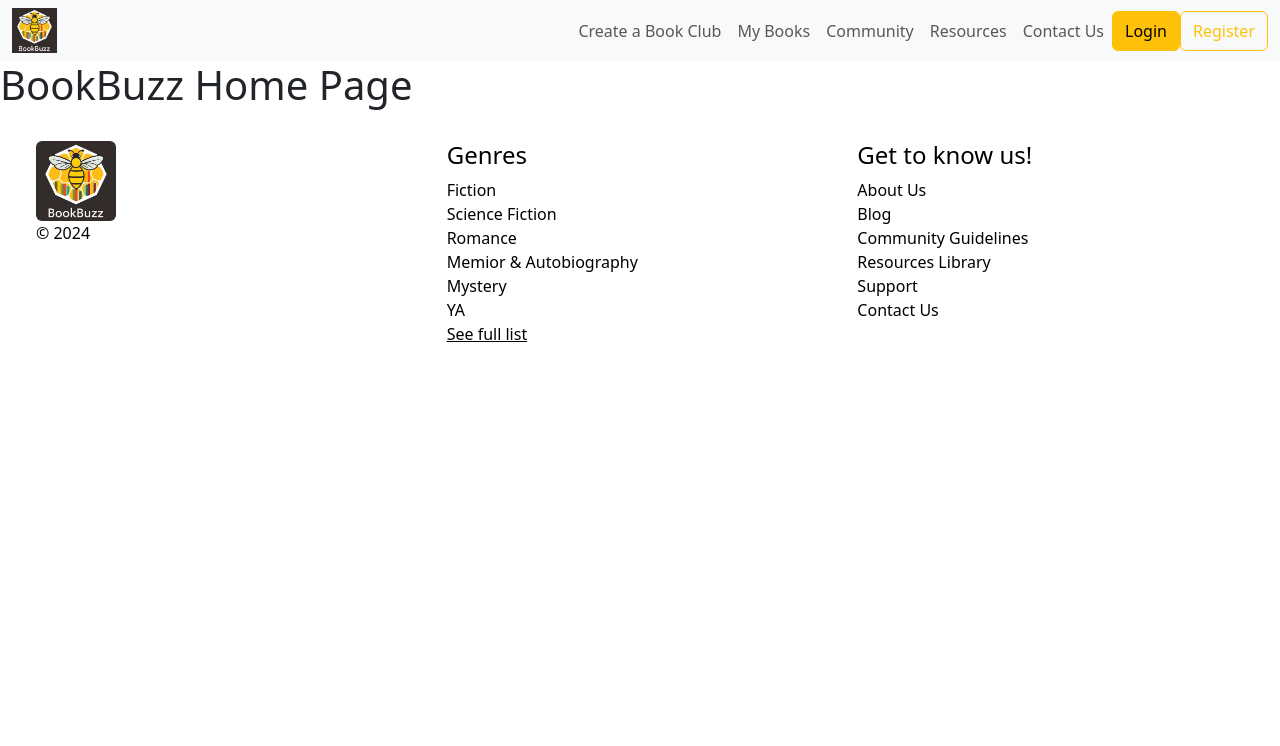
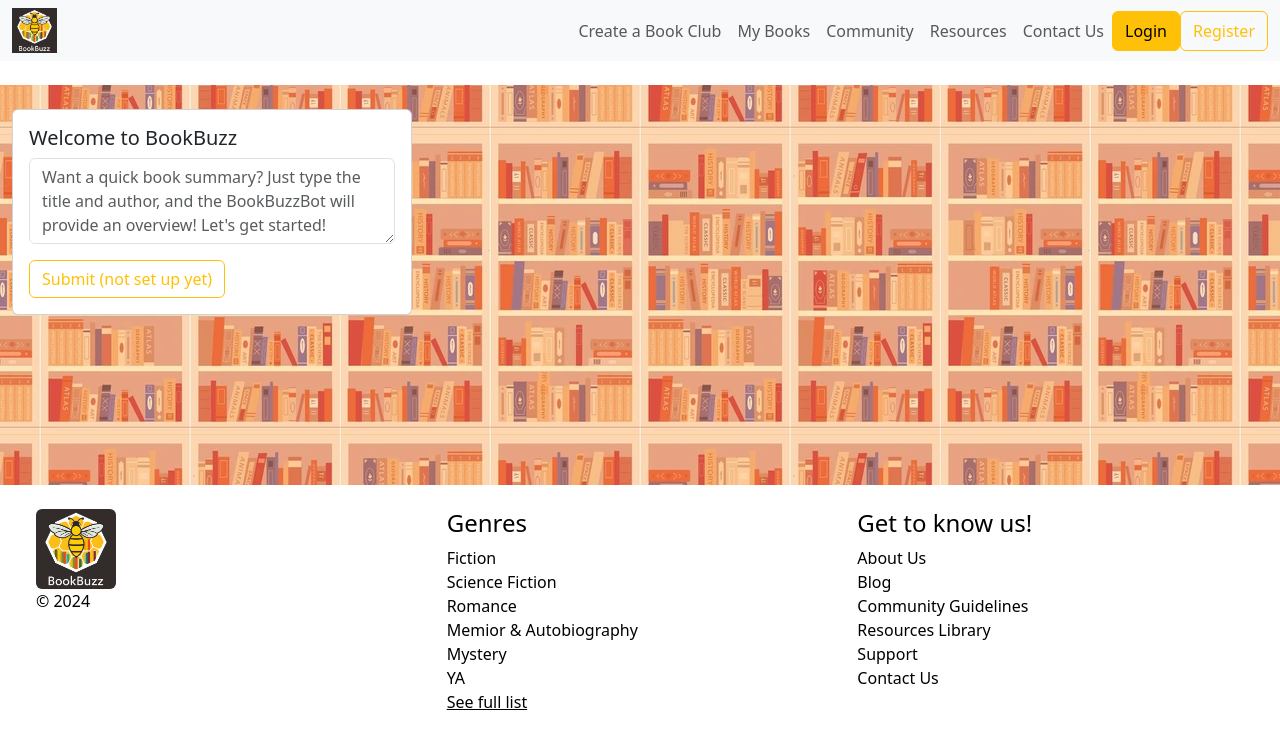
Before and after one commit to BookBuzz-Virtual-Book-Club/book-buzz-react, a React (Create React App) app: page / in a window 1280 px wide. Shown: the top 746 px of the page. Built offline with nearby package versions, Linux system fonts and the light colour scheme.

Commit message:
creates chatbot card with skeleton, adds to home

```diff
--- /dev/null
+++ b/src/ChatBox.jsx
@@ -0,0 +1,25 @@
+import React from "react";
+import Button from "react-bootstrap/Button";
+import Card from 'react-bootstrap/Card';
+import Form from 'react-bootstrap/Form';
+
+export const ChatBox = (props) => {
+  return (
+    <>
+    < br/>
+      <Card style={{ width: '25rem' }}>
+        <Card.Body>
+          <Card.Title>Welcome to BookBuzz</Card.Title>
+          <Form>
+
+          <Form.Group className="mb-3" controlId="exampleForm.ControlTextarea1">
+        <Form.Control as="textarea" rows={3} placeholder="Want a quick book summary? Just type the title and author, and the BookBuzzBot will provide an overview! Let's get started!" />
+      </Form.Group>
+          </Form>
+          <Button variant="outline-warning" onClick={props.handleCloseLogin}>
+          Submit (not set up yet)</Button>
+        </Card.Body>
+      </Card>
+    </>
+  );
+};
--- a/src/Home.jsx
+++ b/src/Home.jsx
@@ -1,5 +1,22 @@
+import Container from 'react-bootstrap/Container';
+import Row from 'react-bootstrap/Row';
+import Col from 'react-bootstrap/Col';
+import bookshelfImg from './/images/bookshelf.png';
+import { ChatBox } from './ChatBox';
+
 export function Home() {
   return (
-    <h1>BookBuzz Home Page</h1>
+    <>
+    <br/>
+      <Container fluid
+        style={{
+          backgroundImage: `url(${bookshelfImg})`,
+          backgroundPosition: 'center',
+          backgroundRepeat: 'repeat',
+          minHeight: '50vh',
+}}>
+        <ChatBox />
+      </Container>
+    </>
   )
 }
```
